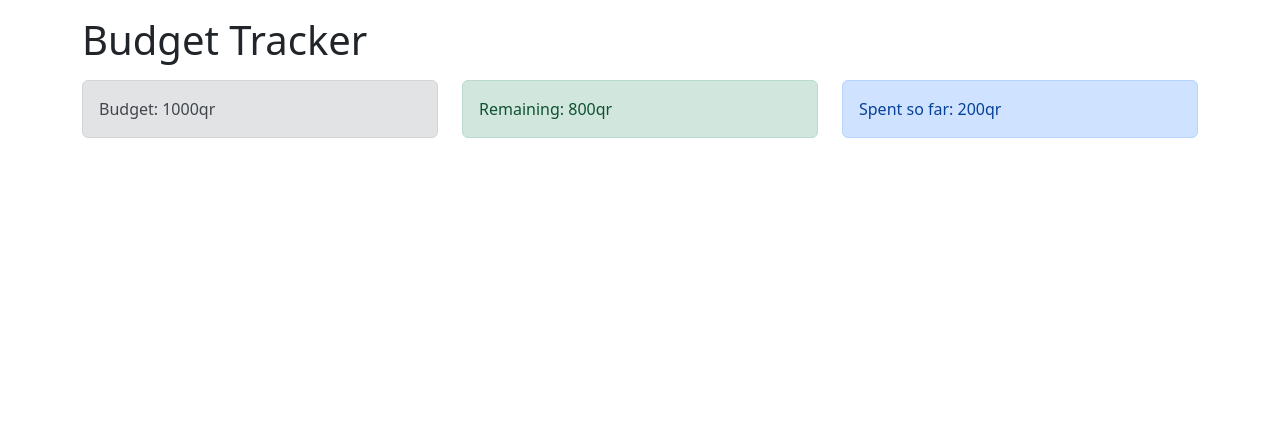
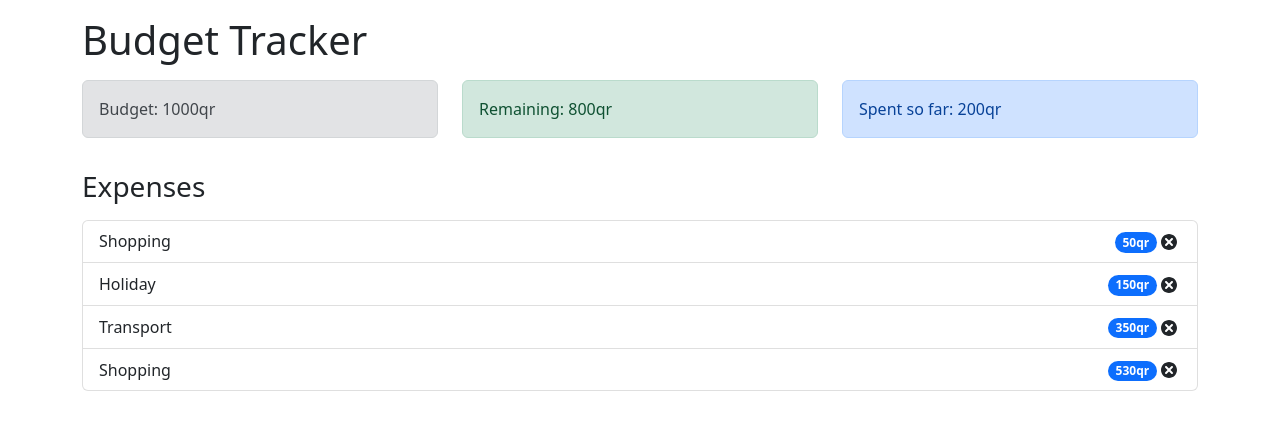
Before and after one commit to twaheed7/budget-tracker-app, a React (Create React App) app: page / in a window 1280 px wide. Shown: the top 430 px of the page. Built offline with nearby package versions, Linux system fonts and the light colour scheme.

Commit message:
add expense components

```diff
--- a/src/App.js
+++ b/src/App.js
@@ -3,6 +3,7 @@
 import Remaining from "./components/Remaining";
 import ExpenseTotal from "./components/ExpenseTotal";
 import "bootstrap/dist/css/bootstrap.min.css";
+import ExpenseList from "./components/ExpenseList";
 
 const App = () => {
   return (
@@ -19,6 +20,12 @@
           <ExpenseTotal />
         </div>
       </div>
+      <h3 className="mt-3">Expenses</h3>
+      <div className="row mt-3">
+        <div className="col-sm">
+          <ExpenseList />
+        </div>
+      </div>
     </div>
   );
 };
--- /dev/null
+++ b/src/components/ExpenseItem.js
@@ -0,0 +1,18 @@
+import React from "react";
+import { TiDelete } from "react-icons/ti";
+
+const ExpenseItem = (props) => {
+  return (
+    <li className="list-group-item d-flex justify-content-between align-items-center">
+      {props.name}
+      <div>
+        <span className="badge rounded-pill bg-primary mr-3">
+          {props.cost}qr
+        </span>
+        <TiDelete size="1.5em"></TiDelete>
+      </div>
+    </li>
+  );
+};
+
+export default ExpenseItem;
--- /dev/null
+++ b/src/components/ExpenseList.js
@@ -0,0 +1,21 @@
+import React from "react";
+import ExpenseItem from "./ExpenseItem";
+
+const ExpenseList = () => {
+  const expenses = [
+    { id: 1324, name: "Shopping", cost: 50 },
+    { id: 1324, name: "Holiday", cost: 150 },
+    { id: 1324, name: "Transport", cost: 350 },
+    { id: 1324, name: "Shopping", cost: 530 },
+  ];
+
+  return (
+    <ul className="list-group">
+      {expenses.map((expense) => (
+        <ExpenseItem id={expense.id} name={expense.name} cost={expense.cost} />
+      ))}
+    </ul>
+  );
+};
+
+export default ExpenseList
```
Also changed, not shown: src/components/ExpenseTotal.js (+7 -7 lines).
